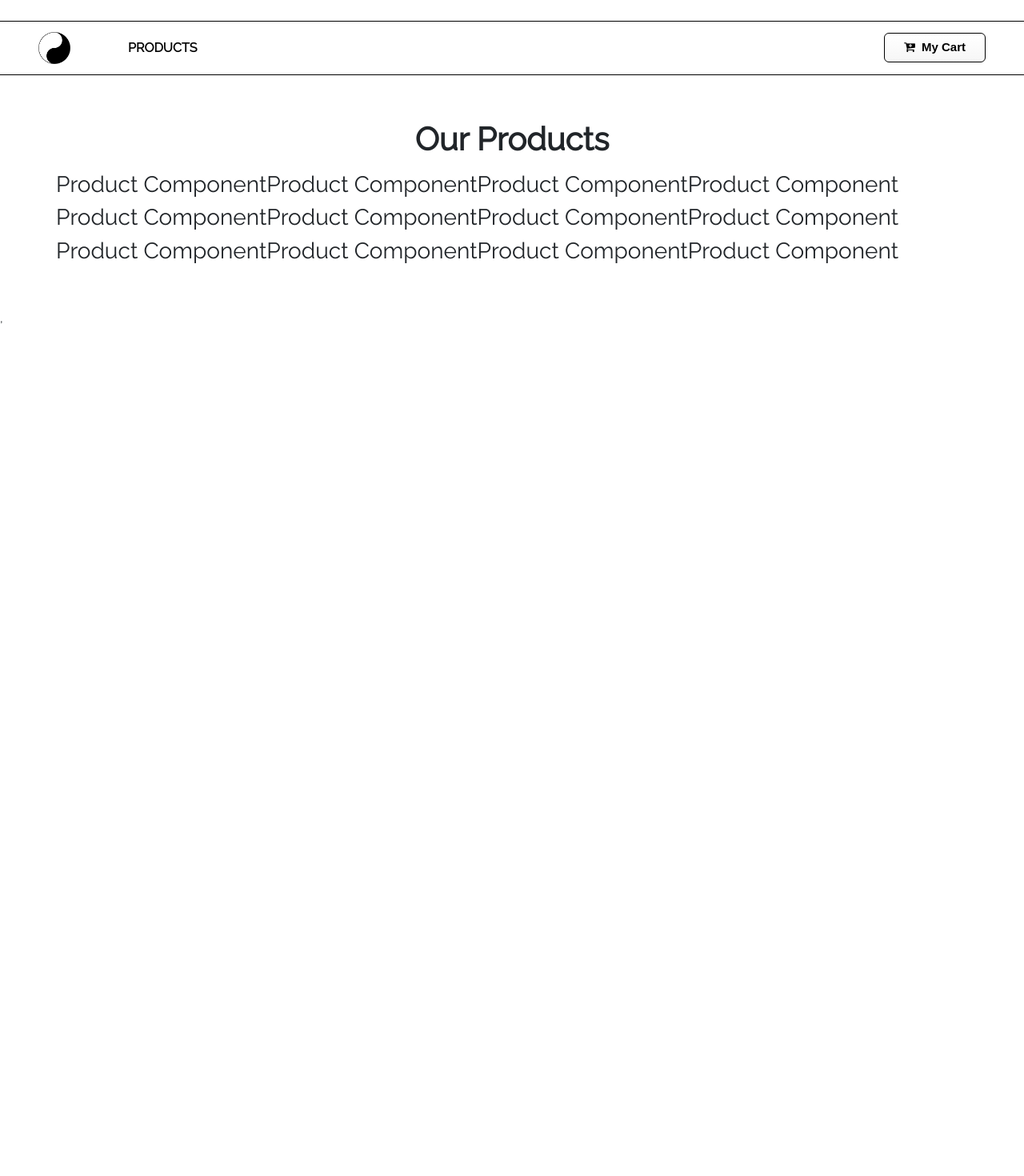
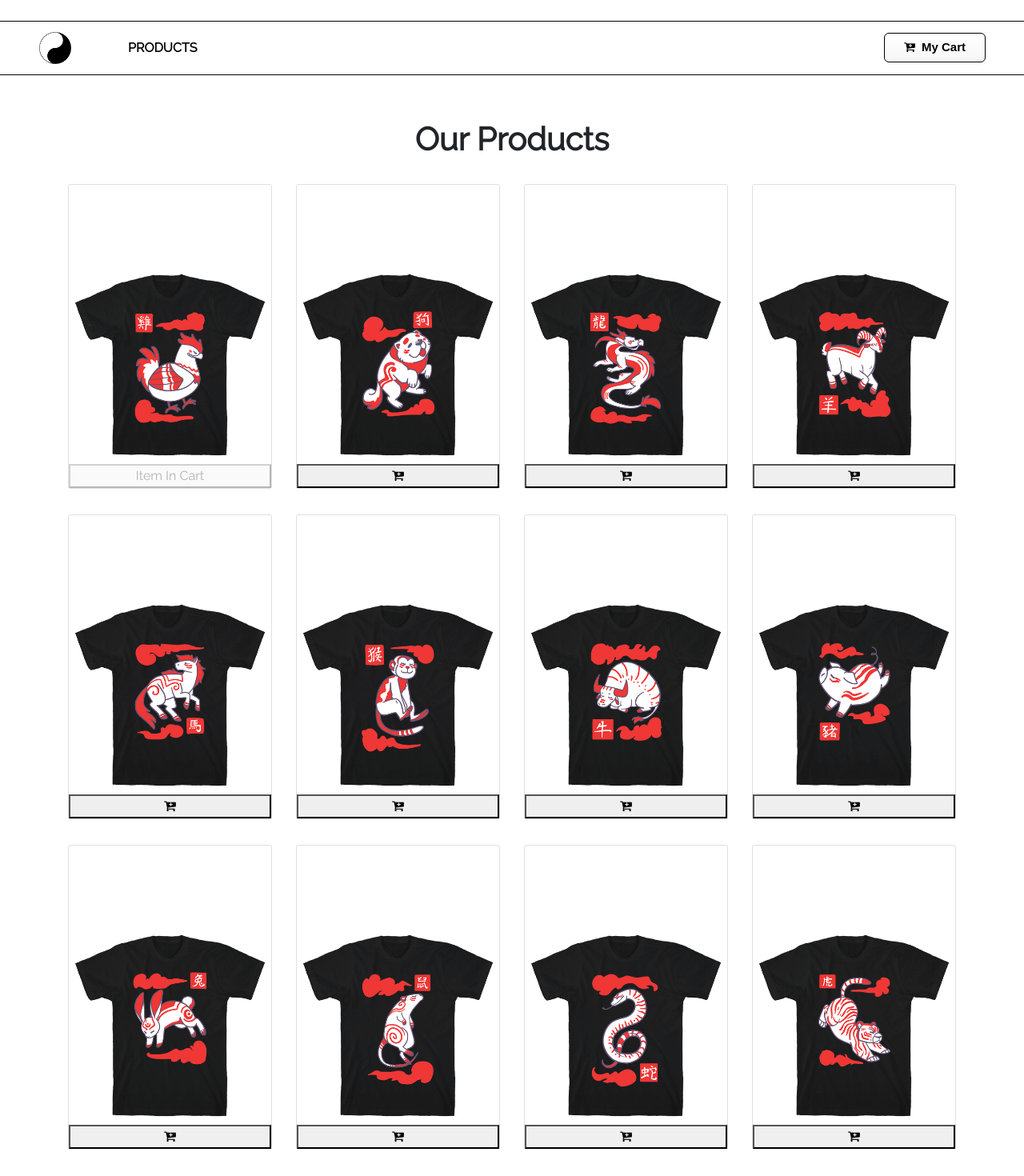
Before and after one commit to Yuzu28/React-E-commerce-Site, a React (Create React App) app: page / in a window 1280 px wide. Shown: the top 1470 px of the page at 80% size. Before the commit the page ends 800 px from the top, so only its background shows below. Built offline with nearby package versions, Linux system fonts and the light colour scheme; a small style sheet from the web is missing.

Commit message:
get product to appear on screen

```diff
--- a/src/components/Navbar.css
+++ b/src/components/Navbar.css
@@ -15,7 +15,7 @@ nav{
 
 }
 
-button{
+.cartbutton{
 
         box-shadow:inset 0px 1px 0px 0px #ffffff;
         background:linear-gradient(to bottom, #ffffff 5%, #f6f6f6 100%);
@@ -32,11 +32,16 @@ button{
         text-decoration:none;
         text-shadow:0px 1px 0px #ffffff;
     }
-    button:hover {
+    .cartbutton:hover {
         background:linear-gradient(to bottom, #f6f6f6 5%, red 100%);
         background-color:#f6f6f6;
     }
-    button:active {
+    .cartbutton:active {
         position:relative;
         top:3px;
     }
+
+
+    img {
+        padding:1%;
+    }
--- a/src/components/Navbar.js
+++ b/src/components/Navbar.js
@@ -22,7 +22,7 @@ class Navbar extends Component {
             </ul>
 
             <Link className="ml-auto" to="/cart">
-                <button>
+                <button className="cartbutton">
                   <span className="mr-2">
                     <i className="fa fa-cart-plus"></i>
                   </span>
--- a/src/components/Product.js
+++ b/src/components/Product.js
@@ -1,14 +1,49 @@
 import React, { Component } from 'react';
+import {Link} from 'react-router-dom';
+import {ProductConsumer} from "../context";
 
 class Product extends Component {
     render(){
+        const {id, title, img, price,productDescription, inCart} = this.props.product;
         return(
-            <div>
+            <div className="col-9 mx-auto col-md-6 col-lg-3 my-3">
+                <div className="card">
+                    <div className="img-container p-5" onClick={()=>console.log("click me")}></div>
 
-                <h3>Product Component</h3>
+                <Link to="/details">
+
+                <img src={img} alt="product img" className="card-img-top" />
+                </Link>
+
+                <button className="cart-btn" disabled={inCart?true:false} onClick={()=>{console.log("added to the cart")}}>
+
+
+                {inCart ? (
+                    <p className="text-capitalize mb-0" disabled>
+                      Item In Cart
+                    </p>
+                  ) : (
+                    <i className="fa fa-cart-plus" />
+                  )}
+
+
+
+
+
+
+
+
+                </button>
+                </div>
+
+
+
+                {/* <h3>Product Component</h3> */}
             </div>
         )
     }
 }
 
+
+
 export default Product
--- a/src/components/ProductList.js
+++ b/src/components/ProductList.js
@@ -1,15 +1,11 @@
 import React, { Component } from 'react';
 import Product from './Product';
 import Title from './Title';
-import {storeProducts} from '../data';
 import {ProductConsumer} from '../context';
 
 class ProductList extends Component {
-    state = {
-        products: storeProducts
-    }
+
     render(){
-        console.log(this.state.products);
         return(
             <React.Fragment>
                 <div className="py-5">
@@ -21,7 +17,7 @@ class ProductList extends Component {
                         <ProductConsumer>
                             {(ele)=>{
                                 return ele.products.map( product =>{
-                                    return <Product key={product.id} product={product} />
+                                    return <Product key={product.id} product={product}  />
 
                                 })
 
--- a/src/data.js
+++ b/src/data.js
@@ -9,14 +9,14 @@ export const storeProducts = [
       info:
         "Those born in the years 1933, 1945, 1957, 1969, 1981, 1993, 2005, and 2017 are roosters according to the Chinese Zodiac! Show your rooster pride this year with this cute Chinese Zodiac rooster design!",
       productDescription: "Our fitted Unisex Cotton tee is made from an exceedingly soft 100% ring spun cotton. It features a crew neckline with hemmed sleeves and bottom for durability. Preshrunk for your convenience! Printed in the USA. Made with 100% Ring Spun Cotton. Athletic Gray is made up of 90% cotton and 10% polyester.",
-      inCart: false,
+      inCart: true,
       count: 0,
       total: 0
     },
     {
       id: 2,
       title: "Dog - CHINESE ZODIAC T-SHIRT",
-      img: "img/product-2.png",
+      img: "img/dog.png",
       price: 16,
       company: "USA",
       info:
@@ -29,7 +29,7 @@ export const storeProducts = [
     {
       id: 3,
       title: "Dragon - CHINESE ZODIAC T-SHIRT",
-      img: "img/product-3.png",
+      img: "img/dragon.png",
       price: 8,
       company: "USA",
       info:
@@ -42,7 +42,7 @@ export const storeProducts = [
     {
       id: 4,
       title: "Goat - CHINESE ZODIAC T-SHIRT",
-      img: "img/product-4.png",
+      img: "img/goat.png",
       price: 18,
       company: "USA",
       info:
@@ -55,7 +55,7 @@ export const storeProducts = [
     {
       id: 5,
       title: "Horse - CHINESE ZODIAC T-SHIRT",
-      img: "img/product-5.png",
+      img: "img/horse.png",
       price: 24,
       company: "USA",
       info:
@@ -68,7 +68,7 @@ export const storeProducts = [
     {
       id: 6,
       title: "Monkey - CHINESE ZODIAC T-SHIRT",
-      img: "img/product-6.png",
+      img: "img/monkey.png",
       price: 17,
       company: "USA",
       info:
@@ -81,7 +81,7 @@ export const storeProducts = [
     {
       id: 7,
       title: "Ox- CHINESE ZODIAC T-SHIRT",
-      img: "img/product-7.png",
+      img: "img/ox.png",
       price: 30,
       company: "USA",
         info:
@@ -94,7 +94,7 @@ export const storeProducts = [
     {
       id: 8,
       title: "Pig - CHINESE ZODIAC T-SHIRT",
-      img: "img/product-8.png",
+      img: "img/pig.png",
       price: 2,
       company: "USA",
       info:
@@ -107,7 +107,7 @@ export const storeProducts = [
     {
         id: 9,
         title: "Rabbit - CHINESE ZODIAC T-SHIRT",
-        img: "img/chicken.png",
+        img: "img/rabbit.png",
         price: 10,
         company: "USA",
         info:
@@ -120,7 +120,7 @@ export const storeProducts = [
       {
         id: 10,
         title: "Rat - CHINESE ZODIAC T-SHIRT",
-        img: "img/chicken.png",
+        img: "img/rat.png",
         price: 10,
         company: "USA",
         info:
@@ -133,7 +133,7 @@ export const storeProducts = [
       {
         id: 11,
         title: "Snake - CHINESE ZODIAC T-SHIRT",
-        img: "img/chicken.png",
+        img: "img/snake.png",
         price: 10,
         company: "USA",
         info:
@@ -146,7 +146,7 @@ export const storeProducts = [
       {
         id: 12,
         title: "Tiger - CHINESE ZODIAC T-SHIRT",
-        img: "img/chicken.png",
+        img: "img/tiger.png",
         price: 10,
         company: "USA",
         info:
```
